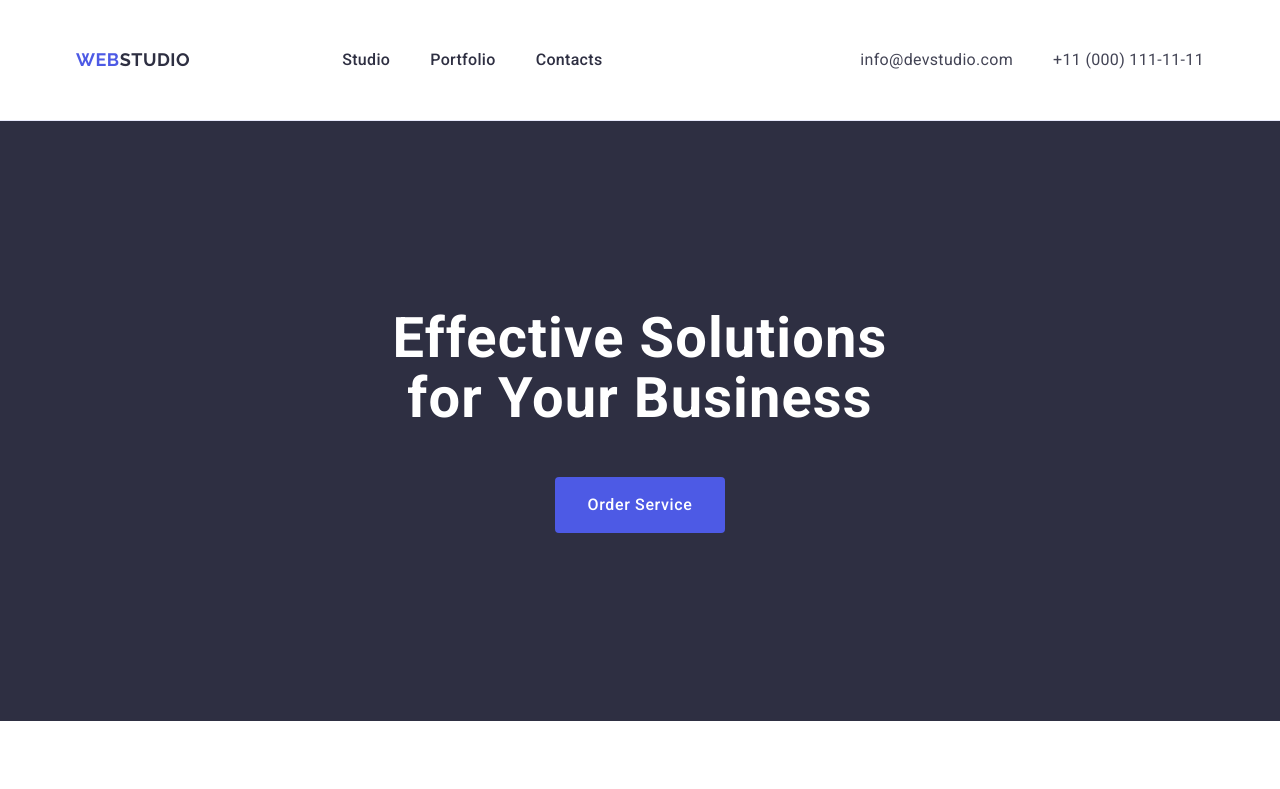
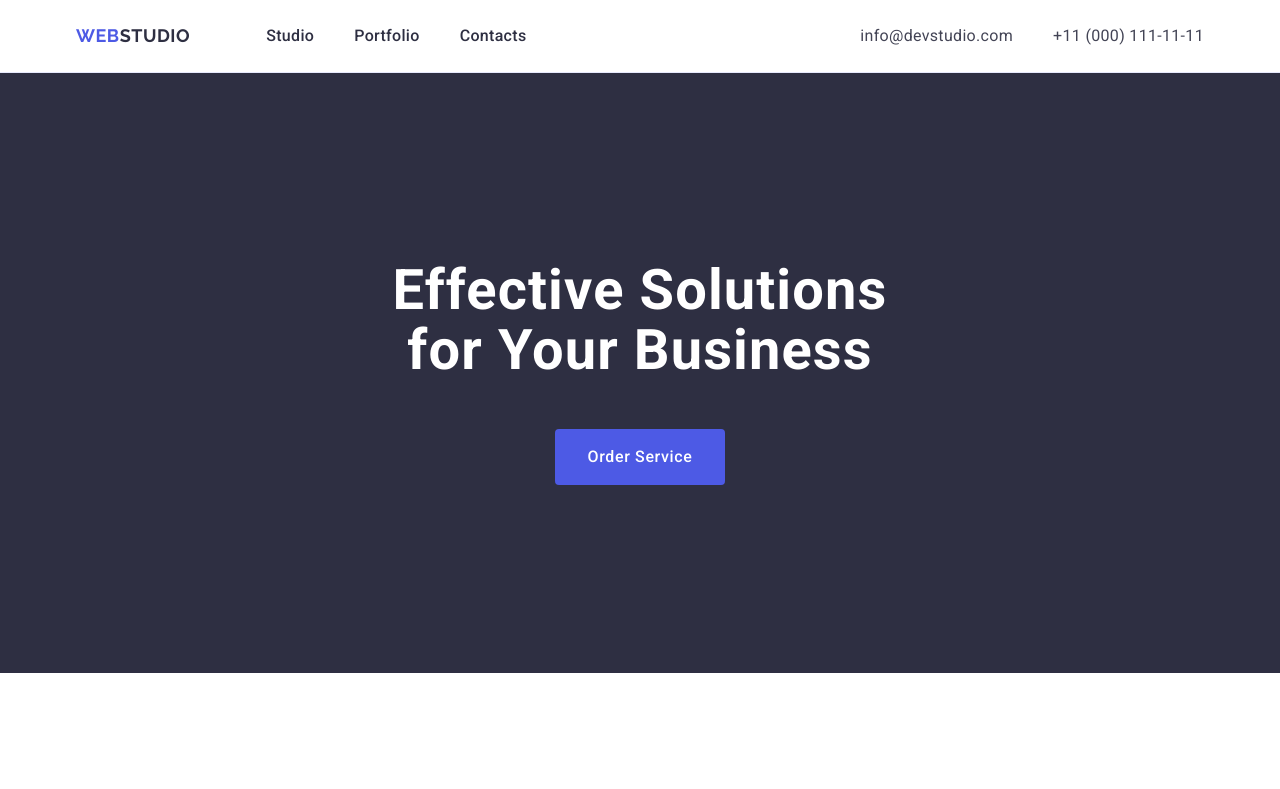
Before and after one commit to InnaLeva/goit-markup-hw-03, a plain HTML site: page index.html in a window 1280 px wide. Shown: the top 789 px of the page. Drawn offline with nearby package versions, Linux system fonts and the light colour scheme.

Commit message:
fixes css

```diff
--- a/css/styles.css
+++ b/css/styles.css
@@ -40,7 +40,7 @@ img {
 .header {
 
     border-bottom: 1px solid #e7e9fc;
-  padding: 48px 0;
+
 }
 
 .header-wrap {
@@ -73,10 +73,10 @@ img {
 .header-menu-list {
     display: flex;
     gap: 40px;
-    margin-left: 76px;
 }
 
 .header-menu-link {
+    display: block;
     font-weight: 500;
     font-size: 16px;
     line-height: 1.5;
@@ -303,7 +303,6 @@ box-shadow: 0 2px 1px 0 rgba(46, 47, 66, 0.08), 0 1px 1px 0 rgba(46, 47, 66, 0.1
     padding: 32px 16px;
     border: 1px solid #e7e9fc;
     border-top: none;
-    margin-bottom: 8px;
 }
 
 .portfolio-item {
```
